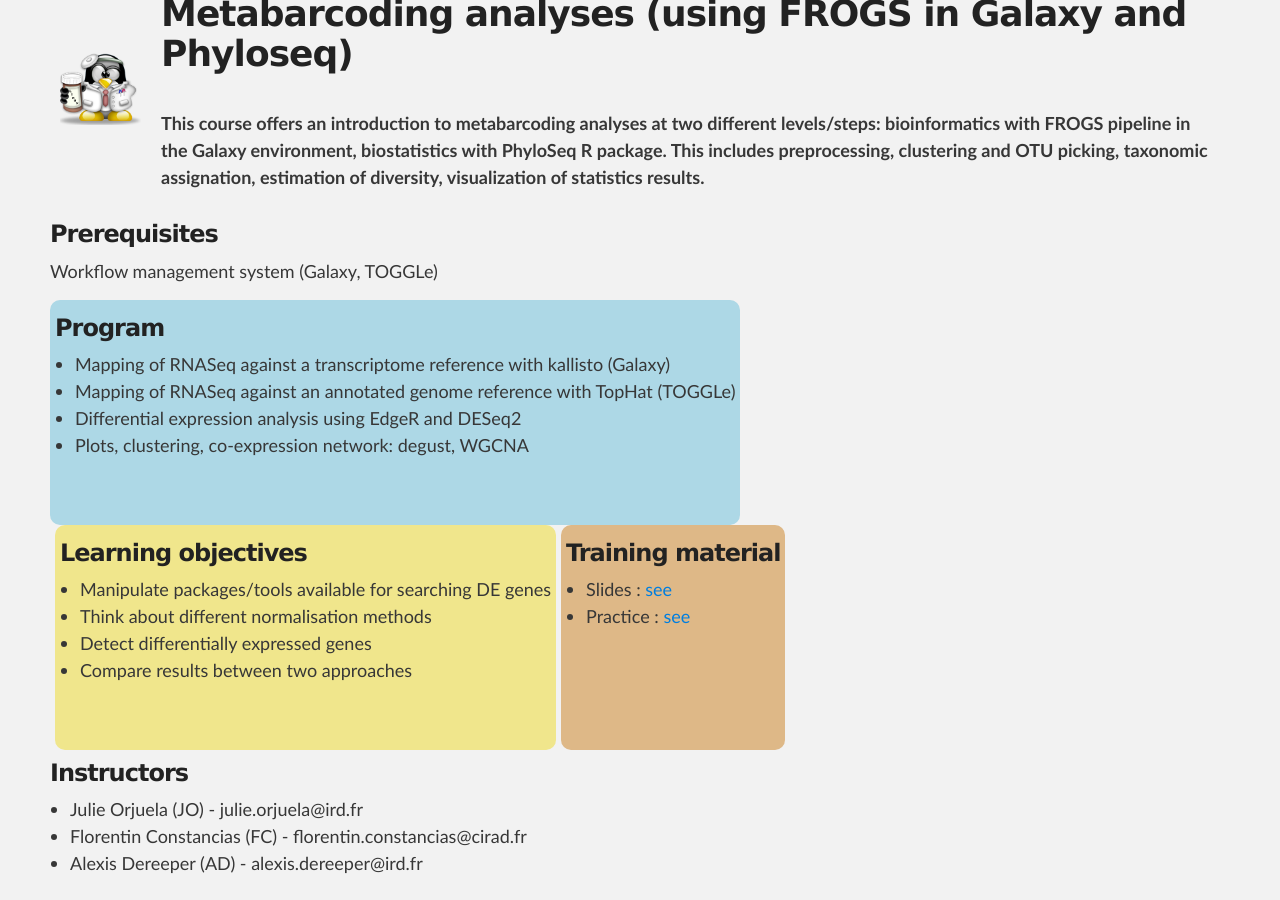
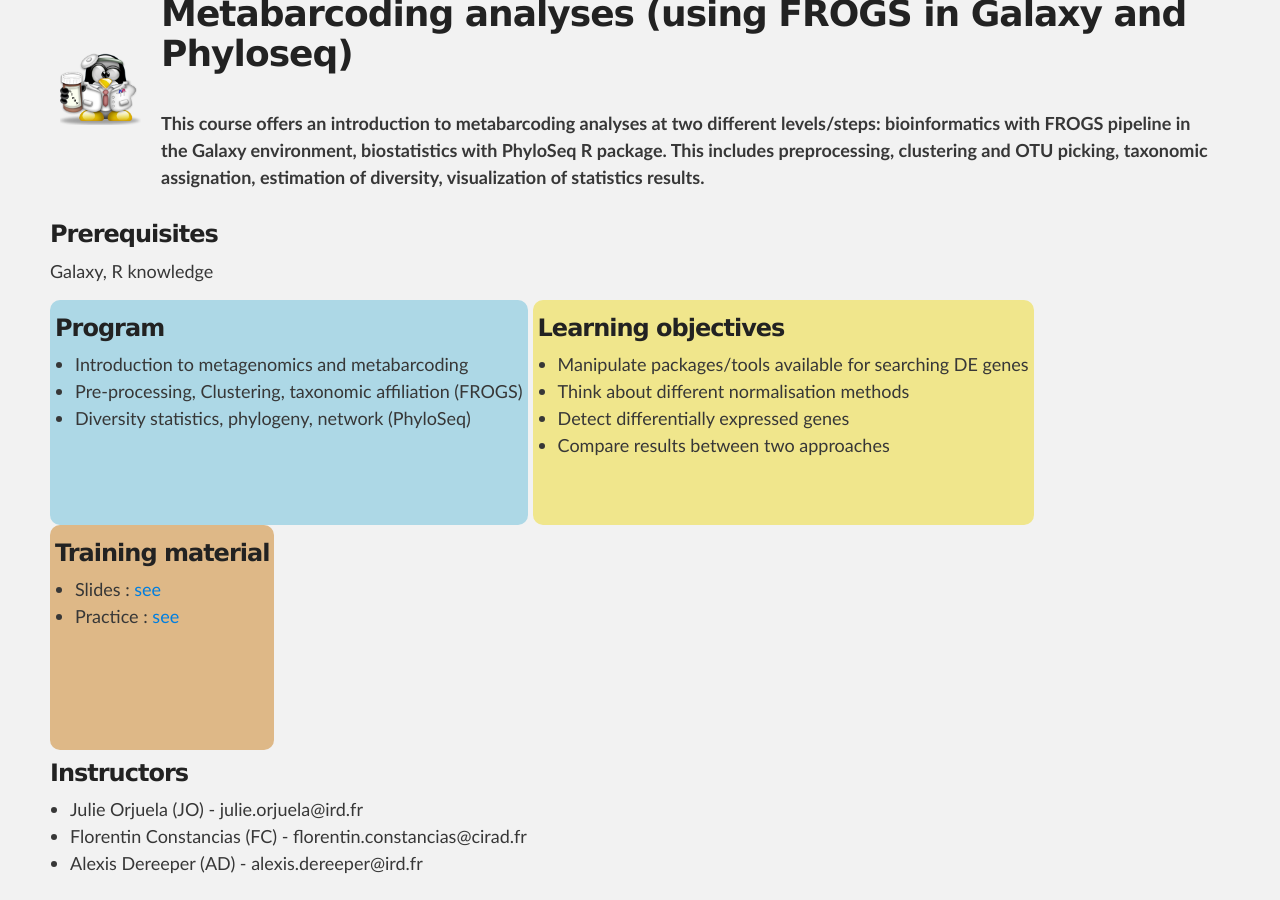
Before and after one commit to SouthGreenPlatform/trainings, a Jekyll site: the page built from _pages/metabarcoding.md, in a window 1280 px wide and 900 px high, scrolled down 301 px. Built offline with Jekyll 4.4.1, drawn with Linux system fonts in a browser that asks for light colours; nearby versions of some CDN libraries.

Commit message:
Update metabarcoding.md

```diff
--- a/_pages/metabarcoding.md
+++ b/_pages/metabarcoding.md
@@ -17,14 +17,13 @@
 </table>
 
 ### Prerequisites
-Workflow management system (Galaxy, TOGGLe)
+Galaxy, R knowledge
 <div id="colonne1">
 <h3>Program</h3>
 <ul>
-<li> Mapping of RNASeq against a transcriptome reference with kallisto (Galaxy) </li>
-<li> Mapping of RNASeq against an annotated genome reference with TopHat (TOGGLe) </li>
-<li> Differential expression analysis using EdgeR and DESeq2 </li>
-<li> Plots, clustering, co-expression network: degust, WGCNA</li>
+<li> Introduction to metagenomics and metabarcoding </li>
+<li> Pre-processing, Clustering, taxonomic affiliation (FROGS) </li>
+<li> Diversity statistics, phylogeny, network (PhyloSeq) </li>
 </ul>
 </div>
 
@@ -42,7 +41,7 @@
 <h3>Training material</h3>
 <ul>
 <li>Slides : <a target="_blank" href="{{ site.url }}/files/analyse_rnaseq.pdf">see</a></li>
-<li>Practice : <a target="_blank" href="{{ site.url }}/linux/rnaseqPractice">see</a> </li>
+<li>Practice : <a target="_blank" href="{{ site.url }}/linux/metabarcodingPractice">see</a> </li>
 </ul>
 </div>
 
```
